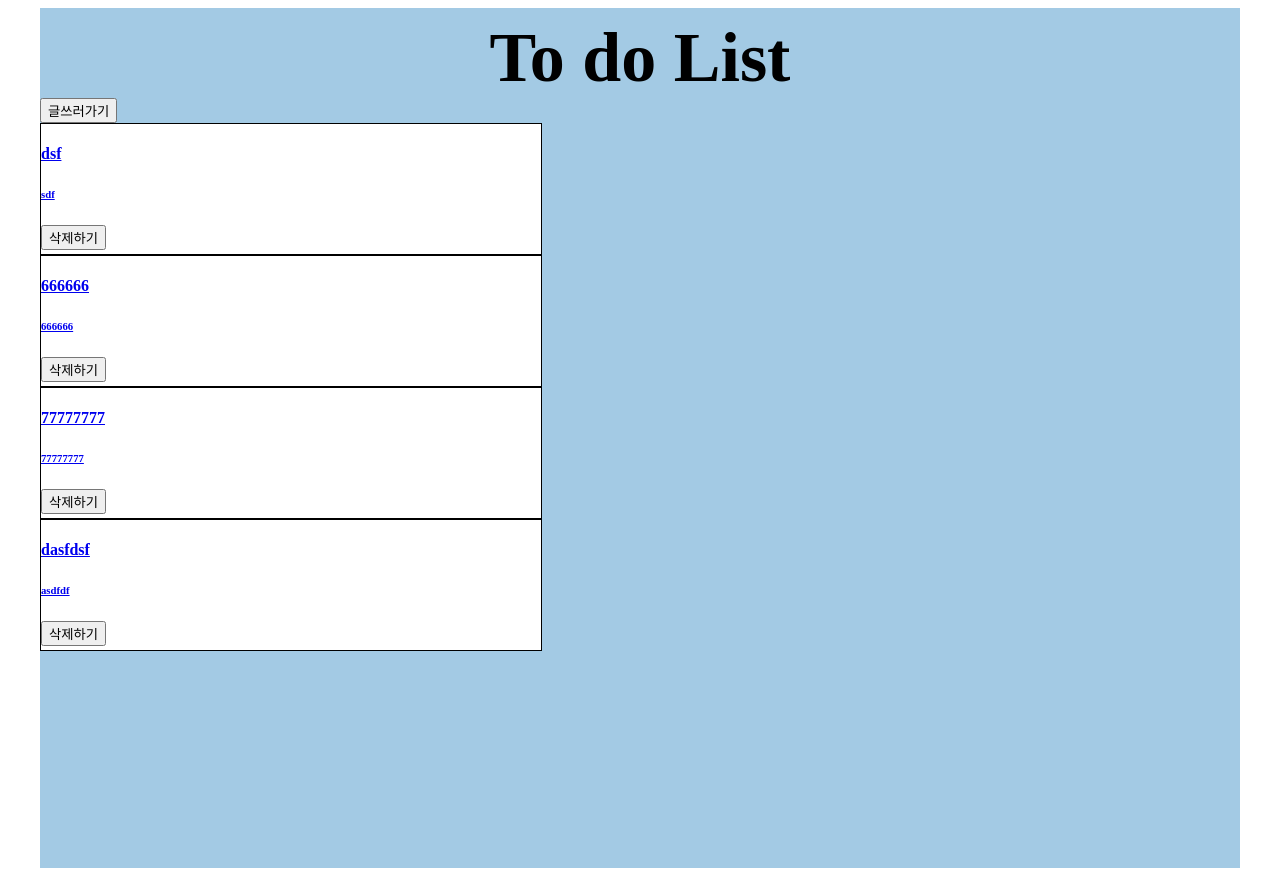
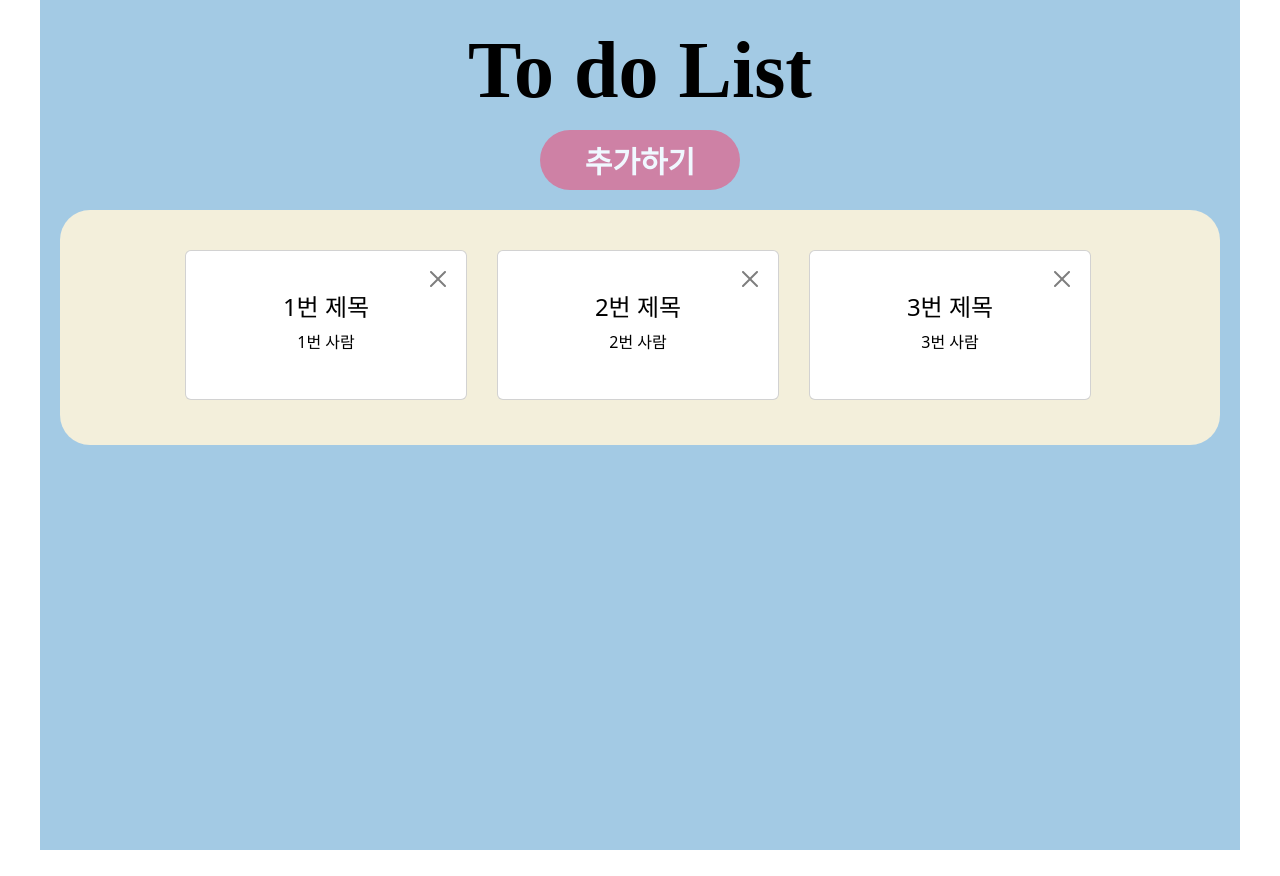
Before and after one commit to moojecho/everyTodo, a React (Create React App) app: page / in a window 1280 px wide. After the commit the page ends 850 px from the top, so only its background shows below. Built offline with nearby package versions, Linux system fonts and the light colour scheme; data requests are answered from the project's data file; a web font is replaced by a local one.

Commit message:
메인 css적용

```diff
--- a/db.json
+++ b/db.json
@@ -1,60 +1,60 @@
 {
   "todos": [
     {
-      "title": "dsf",
-      "writer": "sdf",
-      "body": "sdffd",
+      "title": "1번 제목",
+      "writer": "1번 사람",
+      "body": "1번 내용",
       "id": 1
     },
     {
-      "title": "666666",
-      "writer": "666666",
-      "body": "6666666",
-      "id": 6
+      "title": "2번 제목 ",
+      "writer": "2번 사람",
+      "body": "2번 내용",
+      "id": 2
     },
     {
-      "title": "77777777",
-      "writer": "77777777",
-      "body": "7777777",
-      "id": 7
-    },
-    {
-      "title": "dasfdsf",
-      "writer": "asdfdf",
-      "body": "dsafsdfsdfsdf",
-      "id": 8
+      "title": "3번 제목",
+      "writer": "3번 사람",
+      "body": "3번 내용",
+      "id": 3
     }
   ],
   "comment": [
     {
-      "name": "sadfdfs",
-      "comment": "sdafdf",
-      "todoId": 8,
+      "name": "1-1 댓글 사람",
+      "comment": "1-1 댓글 내용",
+      "todoId": 1,
       "id": 1
     },
     {
-      "name": "",
-      "comment": "",
-      "todoId": 8,
+      "name": "1-2 댓글 사람",
+      "comment": "1-2 댓글 내용",
+      "todoId": 1,
       "id": 2
     },
     {
-      "name": "sadfdfsasdfdf",
-      "comment": "sdafdfdsafdsf",
-      "todoId": 8,
+      "name": "2-1 댓글 사람",
+      "comment": "2-1 댓글 내용",
+      "todoId": 2,
       "id": 3
     },
     {
-      "name": "sadfdfsasdfadsfdsafdf",
-      "comment": "sdafdfdsafdsfasdfsdf",
-      "todoId": 8,
+      "name": "2-2 댓글 사람",
+      "comment": "2-2 댓글 내용",
+      "todoId": 2,
       "id": 4
     },
     {
-      "name": "fsdgdfg",
-      "comment": "fdgssd",
-      "todoId": 7,
+      "name": "2-3 댓글 사람",
+      "comment": "2-3 댓글 내용",
+      "todoId": 2,
       "id": 5
+    },
+    {
+      "name": "3-1 댓글 사람",
+      "comment": "3-1 댓글 내용",
+      "todoId": 3,
+      "id": 6
     }
   ]
 }
--- a/package.json
+++ b/package.json
@@ -10,8 +10,10 @@
     "@testing-library/react": "^13.0.0",
     "@testing-library/user-event": "^13.2.1",
     "axios": "^0.27.2",
+    "bootstrap": "^5.2.0",
     "json-server": "^0.17.0",
     "react": "^18.2.0",
+    "react-bootstrap": "^2.5.0",
     "react-dom": "^18.2.0",
     "react-icons": "^4.4.0",
     "react-redux": "^8.0.2",
--- a/src/components/Header/style.css
+++ b/src/components/Header/style.css
@@ -8,7 +8,7 @@
     U+2215, U+FEFF, U+FFFD;
 }
 .head {
-  font-size: 70px;
+  font-size: 80px;
   font-weight: 600;
   font-family: "Indie Flower";
   text-align: center;
--- a/src/components/form/Form.jsx
+++ b/src/components/form/Form.jsx
@@ -1,7 +1,9 @@
 import axios from "axios";
 import React, { useState } from "react";
+import Layout from "../layout/Layout";
 import "./style.css";
 import { useNavigate } from "react-router-dom";
+import Header from "../Header/Header";
 // import "/dist/css/bootstrap.min.css";
 
 function Form() {
@@ -32,10 +34,12 @@ function Form() {
   }
   return (
     <>
+      <Layout>
+        <Header />
         <div onChange={handleOnSubmit} className="ml-4 flex flex-col w-2/12 form_container">
           <label className="form-label">닉네임</label>
           <input className="form-control form-control-lg" type="text" name="writer" />
-        <label className="form-label">아이디</label>
+          <label className="form-label">제목</label>
           <input className="form-control form-control-lg" type="text" name="title" />
           <label className="form-label">내용</label>
           <input className="form-control form-control-lg" type="text" name="body" />
@@ -49,6 +53,7 @@ function Form() {
             저장
           </button>
         </div>
+      </Layout>
     </>
   );
 }
--- a/src/components/layout/Layout.jsx
+++ b/src/components/layout/Layout.jsx
@@ -1,5 +1,4 @@
 import React from "react";
-
 import "./style.css";
 
 const Layout = ({ children }) => {
--- a/src/components/list/List.jsx
+++ b/src/components/list/List.jsx
@@ -5,6 +5,7 @@ import Layout from "../layout/Layout";
 import Todo from "../todo/Todo";
 import { useNavigate } from "react-router-dom";
 import Header from "../Header/Header";
+import "./style.css";
 
 function List() {
   const { todos } = useSelector((state) => state.todos);
@@ -20,16 +21,20 @@ function List() {
       <Layout>
         <Header />
         <button
+          className="add-btn"
           onClick={() => {
             navigate(`/form`);
           }}
         >
-          글쓰러가기
+          추가하기
         </button>
-
-        {todos.map((todo) => (
-          <Todo key={todo.id} todo={todo} />
-        ))}
+        <div className="list-container">
+          <div className="list-wrapper ">
+            {todos.map((todo) => (
+              <Todo key={todo.id} todo={todo} />
+            ))}
+          </div>
+        </div>
       </Layout>
     </div>
   );
--- /dev/null
+++ b/src/components/list/style.css
@@ -0,0 +1,38 @@
+.list-wrapper {
+  display: flex;
+  flex-wrap: wrap;
+  padding-bottom: 15px;
+  gap: 30px;
+  text-align: center;
+  margin-left: 125px;
+}
+
+.list-container {
+  background-color: rgb(243, 239, 219);
+  border-radius: 30px;
+  margin: 20px;
+  padding-top: 5px;
+  padding-bottom: 30px;
+}
+
+.add-btn {
+  background-color: rgb(206, 129, 165);
+  border-radius: 40px;
+  border: none;
+  height: 60px;
+  width: 200px;
+  font-weight: 700;
+  color: aliceblue;
+  font-size: 30px;
+  margin: auto;
+  display: flex;
+  text-align: center;
+  justify-content: center;
+  padding-top: 0.3em;
+}
+.add-btn:hover {
+  background-color: rgba(206, 129, 165, 0.788);
+}
+.list-container {
+  padding-top: 40px;
+}
--- a/src/components/todo/Todo.jsx
+++ b/src/components/todo/Todo.jsx
@@ -1,28 +1,24 @@
 import React from "react";
 import { Link } from "react-router-dom";
 import { useDispatch } from "react-redux";
-import styled from "styled-components";
 import { __deleteTodoThunk } from "../../redux/modules/todoSlice";
+import { Card } from "react-bootstrap";
+import "bootstrap/dist/css/bootstrap.min.css";
 
 function Todo({ todo }) {
   const dispatch = useDispatch();
 
   return (
-    <Card>
-      <Link to={`/${todo.id}`} key={todo.id}>
-        <h4>{todo.title}</h4>
-        <h6>{todo.writer}</h6>
-      </Link>
-      <button onClick={() => dispatch(__deleteTodoThunk(todo.id))}>삭제하기</button>
+    <Card style={{ minHeight: "150px" }}>
+      <div className="card-body">
+        <button className="btn-close" style={{ marginLeft: "14em" }} onClick={() => dispatch(__deleteTodoThunk(todo.id))} />
+        <Link to={`/${todo.id}`} key={todo.id} style={{ color: "black", textDecoration: "none" }}>
+          <h4 className="card-title">{todo.title}</h4>
+          <div className="card-text">{todo.writer}</div>
+        </Link>
+      </div>
     </Card>
   );
 }
 
 export default Todo;
-
-const Card = styled.div`
-  height: 130px;
-  border: 1px solid #000000;
-  background-color: #ffffff;
-  width: 500px;
-`;
```
Also changed, not shown: 1 other file (tests, documents, lock files or other folders). Lines whose indentation alone changed are shown as unchanged.
